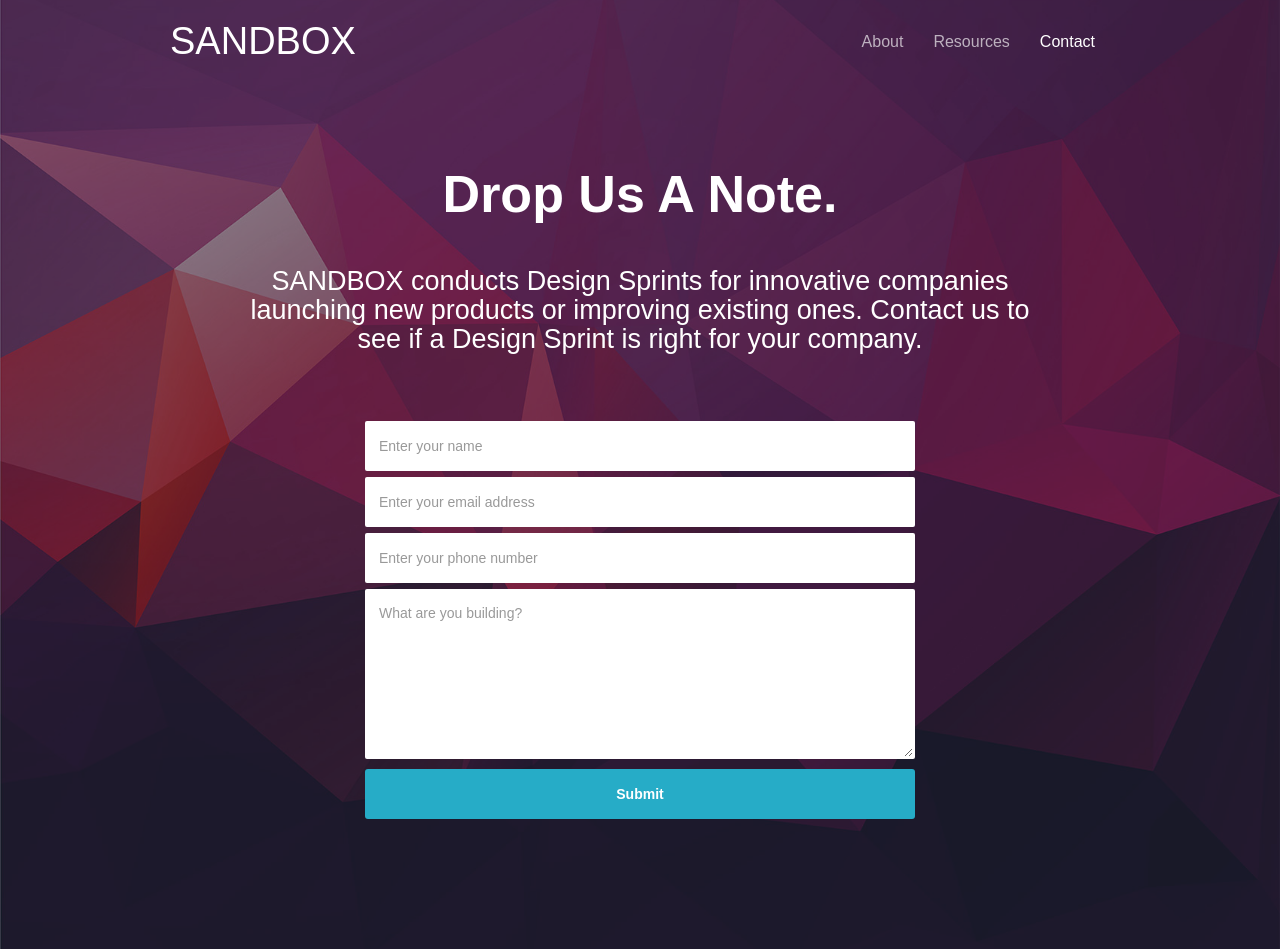
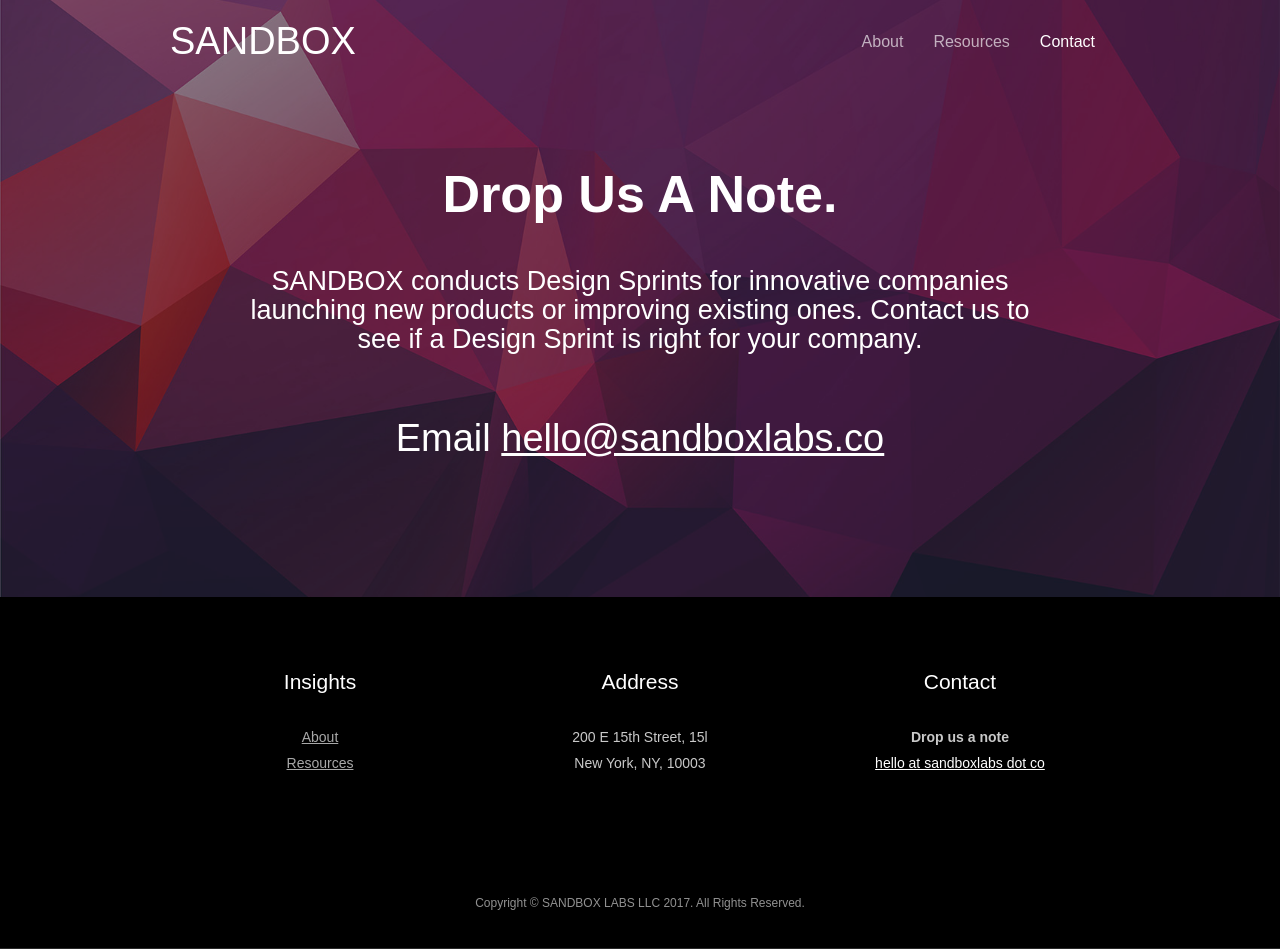
Before and after one commit to johnfarmernyc/johnfarmernyc.github.io, a plain HTML site: page contact.html in a window 1280 px wide. Shown: the top 949 px of the page. Drawn offline with nearby package versions, Linux system fonts and the light colour scheme; a script that the page names is missing.

Commit message:
Removed contact forms from site

```diff
--- a/contact.html
+++ b/contact.html
@@ -1,6 +1,6 @@
 <!DOCTYPE html>
 <!--  This site was created in Webflow. http://www.webflow.com -->
-<!--  Last Published: Tue Mar 07 2017 03:00:34 GMT+0000 (UTC)  -->
+<!--  Last Published: Sat Mar 11 2017 14:31:12 GMT+0000 (UTC)  -->
 <html data-wf-page="562a630acee6fe4d7a9f1265" data-wf-site="55673ab3c6cbc656248f7512">
 <head>
   <meta charset="utf-8">
@@ -60,21 +60,7 @@
         <h2 class="contactsubtitle page-header-title subtitle" data-ix="page-title-2">SANDBOX conducts Design Sprints for innovative companies launching new products or improving existing ones. Contact us to see if a Design Sprint is right for your company.</h2>
       </div>
       <div class="page-header-content-container w-container">
-        <div class="contact-form w-form">
-          <form data-name="Contact Form" data-redirect="/success" id="wf-form-Contact-Form" name="wf-form-Contact-Form">
-            <input class="field w-input" data-ix="fade-in-on-load" data-name="Name" id="name" maxlength="256" name="name" placeholder="Enter your name" required="required" type="text">
-            <input class="field w-input" data-ix="fade-in-on-load-2" data-name="Email" id="email" maxlength="256" name="email" placeholder="Enter your email address" required="required" type="email">
-            <input class="field w-input" data-ix="fade-in-on-load-3" data-name="Phone" id="Phone" maxlength="256" name="Phone" placeholder="Enter your phone number" required="required" type="text">
-            <textarea class="area field w-input" data-ix="fade-in-on-load-4" data-name="Message" id="Message" maxlength="5000" name="Message" placeholder="What are you building?"></textarea>
-            <input class="button submit-button w-button" data-ix="fade-in-on-load-5" data-wait="Please wait..." type="submit" value="Submit">
-          </form>
-          <div class="success-bg w-form-done">
-            <p>Thank you! Your submission has been received!</p>
-          </div>
-          <div class="error-bg w-form-fail">
-            <p>Oops! Something went wrong while submitting the form</p>
-          </div>
-        </div>
+        <h1 class="contacth3 contacth3page">Email <a href="mailto:hello@sandboxlabs.co?subject=I'm interested in a design sprint" class="contactlinkpage">hello@sandboxlabs.co</a></h1>
       </div>
     </div>
   </div>
@@ -94,10 +80,10 @@
           <div class="footer-title">Address</div>
           <ul class="footer-list w-list-unstyled">
             <li class="footer-list-item">
-              <div class="footer-list-text">902 Broadway, 7th Floor</div>
+              <div class="footer-list-text">200 E 15th Street, 15l</div>
             </li>
             <li class="footer-list-item">
-              <div class="footer-list-text">New York, NY, 10010</div>
+              <div class="footer-list-text">New York, NY, 10003</div>
             </li>
           </ul>
         </div>
@@ -109,7 +95,7 @@
               </div>
             </li>
             <li class="footer-list-item">
-              <div class="footer-list-text"><a href="mailto:hello@sandboxlabs.co?subject=I'm%20interested%20in%20a%20Design%20Sprint">hello at sandboxlabs dot co</a>
+              <div class="footer-list-text"><a href="mailto:hello@sandboxlabs.co?subject=I'm%20interested%20in%20a%20Design%20Sprint" class="contact-link">hello at sandboxlabs dot co</a>
               </div>
             </li>
           </ul>
@@ -118,7 +104,7 @@
     </div>
     <div class="bottom-footer">
       <div class="w-container">
-        <div class="bottom-footer-text">Copyright © SANDBOX&nbsp;LABS&nbsp;LLC 2015. All Rights Reserved.</div>
+        <div class="bottom-footer-text">Copyright © SANDBOX&nbsp;LABS&nbsp;LLC 2017. All Rights Reserved.</div>
       </div>
     </div>
   </div>
--- a/css/sandboxlabs.webflow.css
+++ b/css/sandboxlabs.webflow.css
@@ -1743,6 +1743,10 @@ p {
   line-height: 22px;
 }
 
+.contacth3.contacth3page {
+  text-align: center;
+}
+
 .learnmore {
   display: block;
   margin-top: 352px;
@@ -2177,6 +2181,14 @@ p {
 
 .mobileherobackground {
   display: none;
+}
+
+.contact-link {
+  color: #fff;
+}
+
+.contactlinkpage {
+  color: #fff;
 }
 
 html.w-mod-js *[data-ix="hero-title"] {
```
Also changed, not shown: 404.html (+5 -5 lines), about-copy.html (+5 -5 lines), about-us-og.html (+5 -5 lines), about.html (+5 -5 lines), brands-clients-og.html (+5 -5 lines), brands-clients.html (+5 -5 lines), contact-og.html (+5 -5 lines), home-b.html (+5 -5 lines), index.html (+6 -20 lines), old-home.html (+5 -5 lines), pricing-og.html (+5 -5 lines), pricing.html (+5 -5 lines), products-og.html (+5 -5 lines), resources.html (+5 -5 lines), 2 more files.
